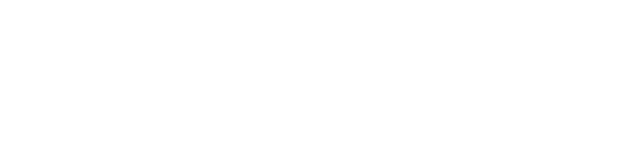
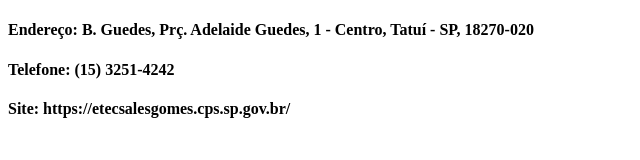
Before and after one commit to felipeee19/FELIPE_VIEIRA_CORREIA, a plain HTML site: page contato.html in a window 1280 px wide. Shown: the whole page, without its empty margins (0-640 px from the left). Drawn offline with Linux system fonts and the light colour scheme.

Commit message:
sobre adicionado no contato

```diff
--- a/contato.html
+++ b/contato.html
@@ -6,6 +6,8 @@
     <title>Document</title>
 </head>
 <body>
-
+    <h4>Endereço: B. Guedes, Prç. Adelaide Guedes, 1 - Centro, Tatuí - SP, 18270-020</h4>
+    <h4>Telefone: (15) 3251-4242</h4>
+    <h4>Site: <src> https://etecsalesgomes.cps.sp.gov.br/</src></h4>
 </body>
 </html>
```
